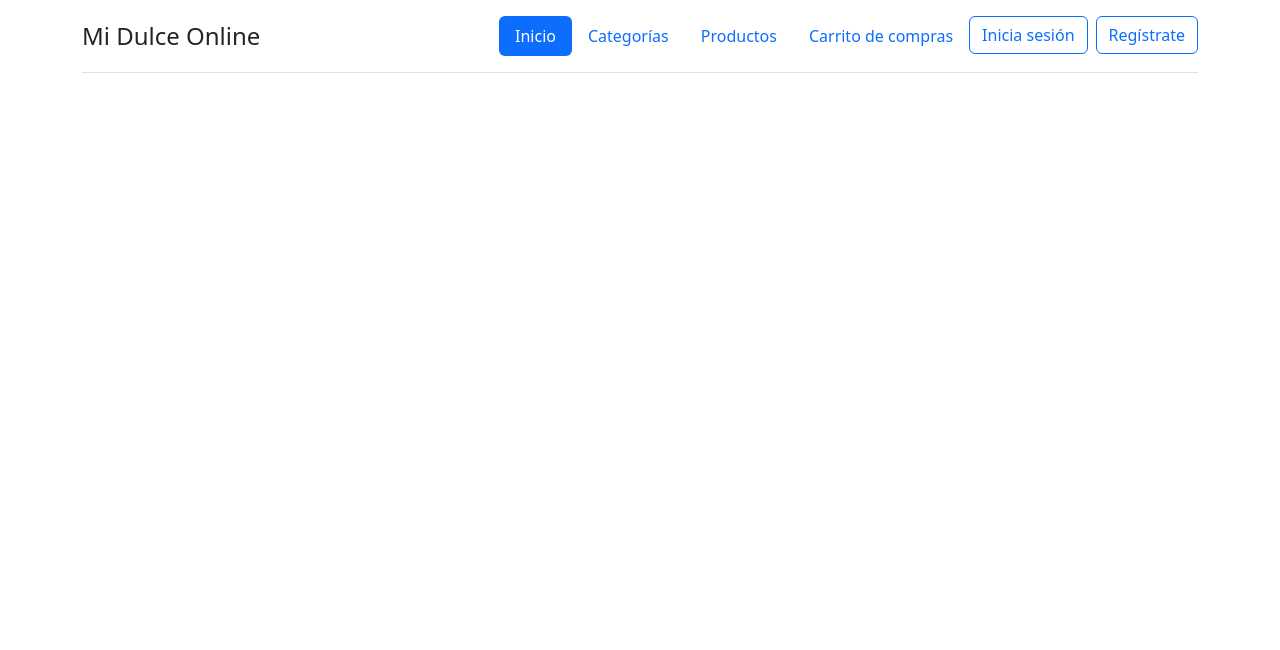
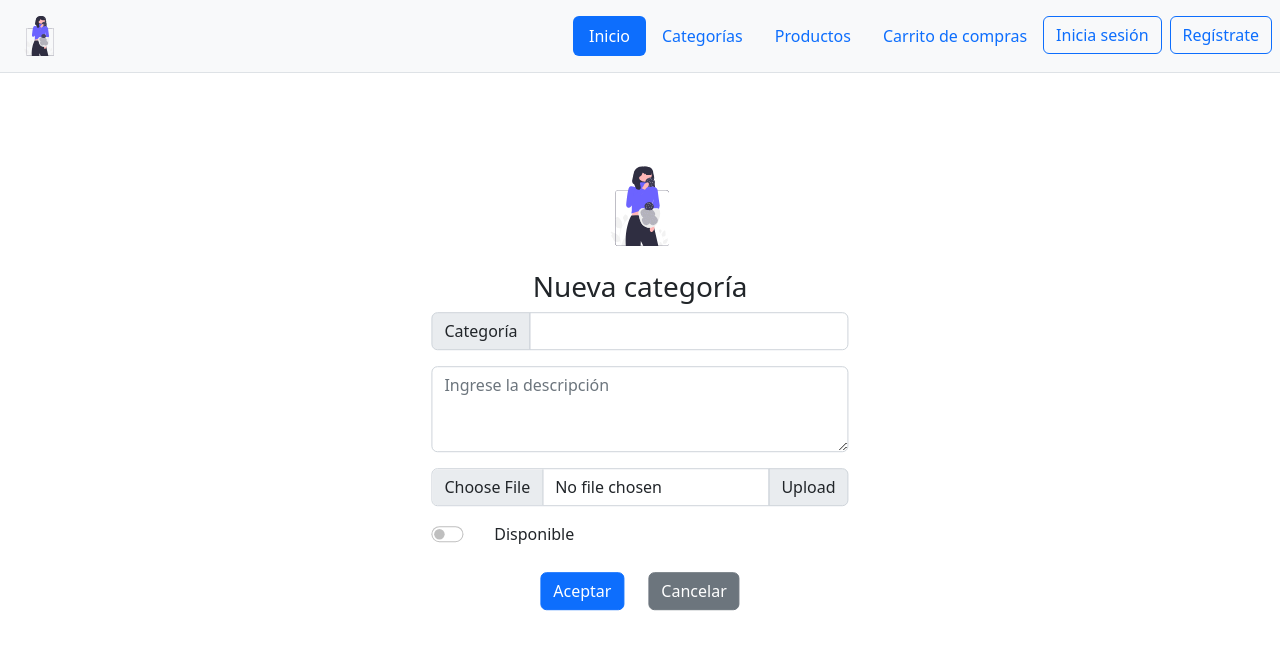
Before and after one commit to andres-mendez-velez/midulceonline-frontend, a React (Create React App) app: page /categorias/form in a window 1280 px wide. Shown: the top 650 px of the page. Built offline with nearby package versions, Linux system fonts and the light colour scheme.

Commit message:
Adicion FormCategorias

```diff
--- a/src/App.js
+++ b/src/App.js
@@ -1,7 +1,8 @@
+import { BrowserRouter, Routes, Route } from "react-router-dom";
 import Header from "./componentes/general/Header";
 import Banner from "./componentes/general/Banner";
 import TablaCategorias from "./componentes/categorias/TablaCategorias";
-import { BrowserRouter, Routes, Route } from "react-router-dom";
+import FormCategorias from "./componentes/categorias/FormCategorias";
 
 function App() {
   return (
@@ -11,6 +12,7 @@ function App() {
       <Routes>
         <Route path="/" element={<Banner/>} exact/>
         <Route path="/categorias" element={<TablaCategorias/>} exact/>
+        <Route path="/categorias/form" element={<FormCategorias/>} exact/>
       </Routes>
       </BrowserRouter>
     </div>
--- /dev/null
+++ b/src/componentes/categorias/FormCategorias.js
@@ -0,0 +1,30 @@
+import logo from "../../imgs/logo.svg";
+const FormCategorias = () => {
+    return (
+        <form className="text-center position-absolute top-50 start-50 translate-middle">
+            <img className="mb-4" src={logo} alt="Logotipo de Mi Dulce Online" height="80" />
+            <h3 className="h3 fw-normal">Nueva categoría</h3>
+            <div className="input-group mb-3">
+                <span className="input-group-text" id="categoria" placeholder="Ingrese la categoría">Categoría</span>
+                <input type="text" className="form-control" aria-label="" aria-describedby="categoria" />
+            </div>
+            <div className="mb-3">
+                <textarea className="form-control" id="descripcion" rows="3" placeholder="Ingrese la descripción"></textarea>
+            </div>
+            <div className="input-group mb-3">
+                <input type="file" className="form-control" id="imagen" />
+                <label className="input-group-text" for="imagen">Upload</label>
+            </div>
+            <div className="form-check form-switch">
+                <input className="form-check-input row col-4" type="checkbox" role="switch" id="disponible" />
+                <label className="form-check row col-4" for="disponible">Disponible</label>
+            </div>
+            <div className="container py-4">
+                <a class="btn btn-primary me-4" href="/categorias">Aceptar</a>
+                <a class="btn btn-secondary" href="/categorias">Cancelar</a>
+            </div>
+        </form>
+    );
+};
+
+export default FormCategorias;
--- a/src/componentes/categorias/TablaCategorias.js
+++ b/src/componentes/categorias/TablaCategorias.js
@@ -3,7 +3,11 @@ import categoriaServicios from "../../servicios/categoriaServicios";
 const TablaCategorias = () => {
     const listaCategorias = categoriaServicios.obtenerCategorias();
     return (
-        <table className="table table-sm container">
+        <div className="ms-4 me-5">
+            <h4 className="mb-4">Lista de categorías
+                <a href="/categorias/form" class="btn btn-primary btn-sm ms-3">+</a>
+            </h4>
+            <table className="table table-sm">
                 <thead>
                     <tr>
                         <th>Nombre</th>
@@ -19,17 +23,20 @@ const TablaCategorias = () => {
                                 <td>{categoria.nombre}</td>
                                 <td>{categoria.disponible ? "Sí" : "No"}</td>
                                 <td>
-                                <img src={categoria.imagen} height="40" width="70"/>
+                                    <img src={categoria.imagen} height="30" width="60" />
                                 </td>
                                 <td>
-                                <button type="button" class="btn btn-secondary me-1">Editar</button>
-                                <button type="button" class="btn btn-danger">Eliminar</button>
+                                    <div class="btn-group" role="group" aria-label="Acciones">
+                                        <button type="button" class="btn btn-secondary btn-sm">Editar</button>
+                                        <button type="button" class="btn btn-danger btn-sm">Eliminar</button>
+                                    </div>
                                 </td>
                             </tr>
                         ))
                     }
                 </tbody>
             </table>
+        </div>
     );
 };
 
--- a/src/componentes/general/Header.js
+++ b/src/componentes/general/Header.js
@@ -1,9 +1,10 @@
+import logo from "../../imgs/logo.svg";
 const Header = () => {
     return (
-        <div className="container">
-            <header className="d-flex flex-wrap justify-content-center py-3 mb-4 border-bottom">
-                <a href="/" className="d-flex align-items-center mb-3 mb-md-0 me-md-auto text-dark text-decoration-none">
-                    <span className="fs-4">Mi Dulce Online</span>
+        <div>
+            <header className="d-flex flex-wrap justify-content-center py-3 mb-4 border-bottom bg-light">
+                <a href="/" className="d-flex align-items-center mb-3 mb-md-0 me-md-auto text-dark text-decoration-none ms-4">
+                    <img src={logo} alt="Logotipo de MI Dulce Online" height="40" />
                 </a>
 
                 <ul className="nav nav-pills">
@@ -11,8 +12,8 @@ const Header = () => {
                     <li className="nav-item"><a href="/categorias" className="nav-link">Categorías</a></li>
                     <li className="nav-item"><a href="/productos" className="nav-link">Productos</a></li>
                     <li className="nav-item"><a href="/carrito" className="nav-link">Carrito de compras</a></li>
-                    <li className="nav-item"><button type="button" class="btn btn-outline-primary">Inicia sesión</button></li>
-                    <li className="nav-item"><button type="button" class="btn btn-outline-primary ms-2">Regístrate</button></li>
+                    <li className="nav-item"><button type="button" class="btn btn-outline-primary me-2">Inicia sesión</button></li>
+                    <li className="nav-item"><button type="button" class="btn btn-outline-primary me-2">Regístrate</button></li>
                 </ul>
             </header>
         </div>
```
Also changed, not shown: src/imgs/logo.svg. Lines whose indentation alone changed are shown as unchanged.
